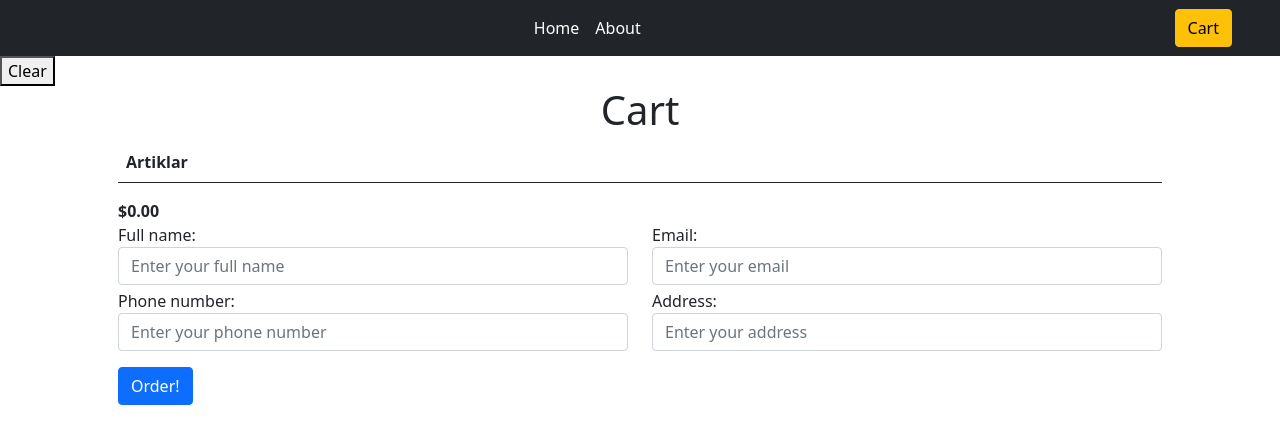
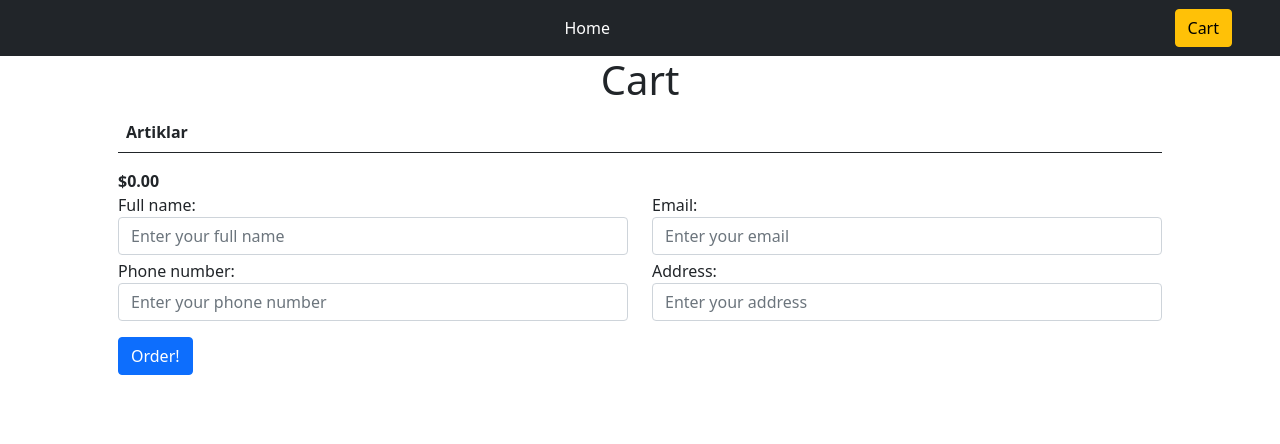
Before and after one commit to oscarnorman1/Klientutveckling-Inl-mning-2, a plain HTML site: page cart.html in a window 1280 px wide. Drawn offline with nearby package versions, Linux system fonts and the light colour scheme.

Commit message:
product done

```diff
--- a/JS/cart.js
+++ b/JS/cart.js
@@ -2,13 +2,11 @@ $(function () {
   let cartArray = [];
   loadStorage();
   let totalCost = loadPrice();
-  console.log(totalCost);
 
   function loadStorage() {
     let data = localStorage.getItem("cart");
     if (data != null) {
       cartArray = JSON.parse(data);
-      console.log(cartArray);
     }
 
     if (cartArray.length > 0) {
@@ -69,15 +67,10 @@ $(function () {
 
   }
 
-  $(document).on("click", "#remove-localStorage", function () {
-    localStorage.clear();
-  });
-
   $(document).on("click", "#addOneProduct", function () {
     for (let i = 0; i < cartArray.length; i++) {
       if (cartArray[i].productID == $(this).closest("#product").find("#productID").text().trim()) {
         cartArray[i].productQuantity++;
-        console.log(cartArray[i].productQuantity);
         updatePrice();
         $(this)
           .closest("#product")
@@ -96,7 +89,6 @@ $(function () {
       ) {
         if (cartArray[i].productQuantity > 1) {
           cartArray[i].productQuantity--;
-          console.log(cartArray[i].productQuantity);
           updatePrice();
           $(this)
             .closest("#product")
@@ -131,17 +123,6 @@ $(function () {
     let fullName = $("#inputFullName").val();
     let phoneNumber = $("#inputPhoneNumber").val();
     let address = $("#inputAddress").val();
-
-    // TODO FIXA REGEX!!!!
-
-    console.log("NAME REGEX");
-    console.log(fullNameRGEX.test(fullName));
-    console.log("EMAIL REGEX");
-    console.log(emailRGEX.test(email));
-    console.log("PHONE NUMBER REGEX");
-    console.log(phoneNumberRGEX.test(phoneNumber));
-    console.log("ADDRESS REGEX");
-    console.log(address.length > 0);
 
     if(!fullNameRGEX.test(fullName)) {
       $("#fullNameValidationText").html("");
--- a/JS/script.js
+++ b/JS/script.js
@@ -62,7 +62,6 @@ $(function () {
     let data = localStorage.getItem("cart");
     if (data != null) {
       cartArray = JSON.parse(data);
-      console.log(cartArray);
     }
   }
 
@@ -70,9 +69,7 @@ $(function () {
     for (let i = 0; i < productArray.length; i++) {
       if (productArray[i].productID == $(this).closest("#product").find("#productID").text().trim()) {
 
-        console.log(cartArray);
         if (cartArray.length == 0 || cartArray == undefined) {
-          console.log("La in objekt i cart när cartArray length är 0");
           cartArray.push(productArray[i]);
           localStorage.setItem("cart", JSON.stringify(cartArray));
           return;
@@ -80,14 +77,12 @@ $(function () {
           for (let j = 0; j < cartArray.length; j++) {
             for (let k = 0; k < productArray.length; k++) {
               if (productArray[i].productID == cartArray[j].productID) {
-                console.log("Hittade duplett! Ökade quantity med 1");
                 cartArray[j].productQuantity++;
                 localStorage.setItem("cart", JSON.stringify(cartArray));
                 return;
               }
             }
           }
-          console.log("Hittade ej duplett! Lade in produkt i cartArray");
           cartArray.push(productArray[i]);
           localStorage.setItem("cart", JSON.stringify(cartArray));
         }
--- a/cart.html
+++ b/cart.html
@@ -20,9 +20,6 @@
           <li class="nav-item">
             <a href="index.html" class="nav-link">Home</a>
           </li>
-          <li class="nav-item">
-            <a href="about.html" class="nav-link">About</a>
-          </li>
         </ul>
       </div>
       <div class="navbar-collapse collapse">
@@ -33,9 +30,6 @@
         </ul>
       </div>
     </nav>
-
-    <button id="remove-localStorage">Clear</button>
-
     <h1>Cart</h1>
 
     <div class="container d-flex justify-content-center px-5">
```
Also changed, not shown: index.html (+0 -3 lines).
